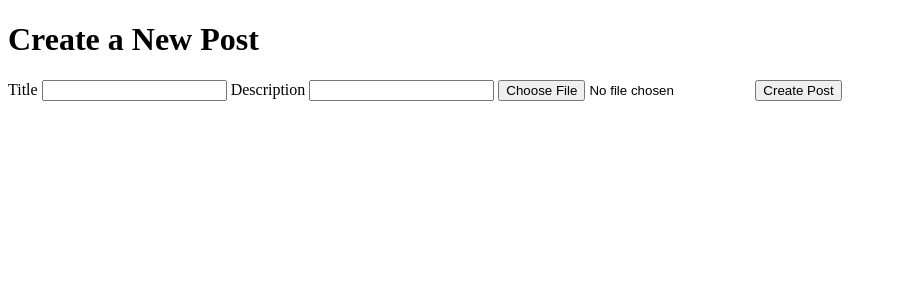
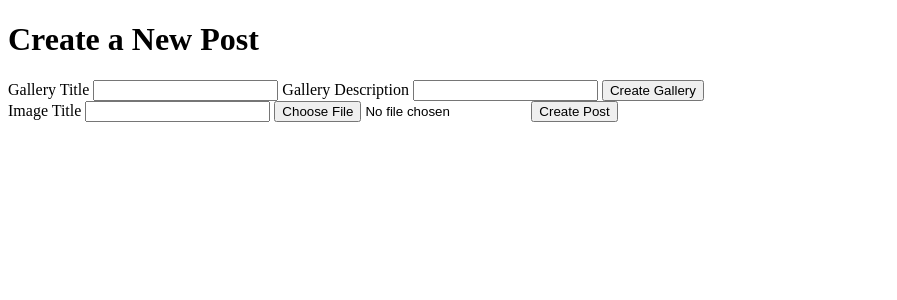
Before and after one commit to carolinesitter/ArtTown, a Flask app: page /create_post_form in a window 1280 px wide. Shown: the top 300 px of the page, without its empty margins (0-897 px from the left). Run offline with Flask 2, Linux system fonts and the light colour scheme.

Commit message:
Added Artist Collection and Image Routes for Uploading Images and Collections in server.py

```diff
--- a/server.py
+++ b/server.py
@@ -1,9 +1,10 @@
 """Server for artist by zipcode app"""
 
 from flask import (Flask, render_template, request, flash, session,
-                redirect)
+                redirect, url_for)
 from model import connect_to_db, db
 import crud
+import cloudinary.uploader
 import os
 
 from jinja2 import StrictUndefined
@@ -11,6 +12,10 @@ from jinja2 import StrictUndefined
 app = Flask(__name__)
 app.secret_key = "dev"
 app.jinja_env.undefined = StrictUndefined
+
+CLOUDINARY_KEY = os.environ['CLOUDINARY_KEY']
+CLOUDINARY_SECRET = os.environ['CLOUDINARY_SECRET']
+CLOUD_NAME = "dgvuwdtnb"
 
 @app.route("/")
 def homepage():
@@ -161,19 +166,65 @@ def create_new_post():
 
 ###########
 
-# ADD IMAGE TO PROFILE:
 
-@app.route("/create_new_post", methods=["POST"])
-def upload_new_post():
-    """Allow artists to upload images onto profile,
-    redirect to user profile once submitted"""
+@app.route("/create_art_collection", methods=["POST"])
+def create_art_collection():
+    """Get art collection and user data from browser and add to db"""
 
-    # implement cloudinary, reference documentation
-    # this may be where you will need AJAX?
+    user = crud.get_user_by_id(user_id)
+    gallery_title = request.form.get("gallery-title")
+    gallery_description = request.form.get("gallery-description")
 
-    # may need to implement cloudinary in user_profile route!
+    if gallery_title != None and gallery_description != None:
+        artist_gallery = create_artist_collection(gallery_title, gallery_description, user)
+        db.session.add(artist_gallery)
+        db.session.commit()
+        flash("Congratulations! You have created your gallery. Now you can add photos!")
+        #do i need to render a template???
 
-    return redirect("user-profile.html")
+    else:
+        flash("Sorry, you must give your gallery a name and description. Please try again.")
+        return redirect("/create_post_form")
+
+
+@app.route("/upload_image", methods=["POST"])
+def process_upload_data():
+    """Process form data and return the url generated by Cloudinary"""
+
+    filename = request.files['filename']
+
+    result = cloudinary.uploader.upload(filename,
+                                        api_key=CLOUDINARY_KEY,
+                                        api_secret=CLOUDINARY_SECRET,
+                                        cloud_name=CLOUD_NAME)
+    image_url = result['secure_url']
+
+    return image_url
+
+
+@app.route("/add_image_to_gallery", methods=["POST"])
+def add_image_to_gallery():
+    """Get image information and then add it to the gallery"""
+
+    artist_collection = crud.get_art_collection_by_id(artist_collection_id)
+
+    image_title = request.form.get("image-title")
+    image_link = image_url
+    #how do i get the date uploaded information???
+    #date_uploaded = request.form.get("date-uploaded")
+
+    if image_title != None and image_link != None and date_uploaded != None:
+
+        image = create_image(image_title, image_link, date_uploaded, artist_collection)
+
+        db.session.add(image)
+        db.session.commit()
+
+        flash("Congratulations! You have uploaded an image to your gallery!")
+        return redirect("user-profile.html")
+
+        #will need to set up a conditional in user_profile route to check for images and add to prof?
+        # or will that be in jinja?
 
 ###########
 
--- a/templates/create-post.html
+++ b/templates/create-post.html
@@ -5,12 +5,21 @@
 
     <h1>Create a New Post</h1>
 
-    <form action="/create_new_post" method="POST" enctype="multipart/form-data">
-        <label for="post-title">Title</label>
-        <input type="text" name="post-title" id="post-title">
+    <form action="/create_new_post" method="POST">
+        <label for="gallery-title">Gallery Title</label>
+        <input type="text" name="gallery-title" id="gallery-title">
 
-        <label for="post-description">Description</label>
-        <input type="text" name="post-description" id="post-description">
+        <label for="gallery-description">Gallery Description</label>
+        <input type="text" name="gallery-description" id="gallery-description">
+
+        <button type="submit" id="artist-collection-button">Create Gallery</button>
+    </form>
+
+
+    <form action="/upload_image" method="POST" enctype="multipart/form-data">
+
+        <label for="image-title">Image Title</label>
+        <input type="text" name="image-title" id="image-title">
 
         <input type="file" id="image-upload-button" name="filename">
         <!-- may need AJAX or something to prompt the user to upload an image? -->
```
Also changed, not shown: 2 other files.
